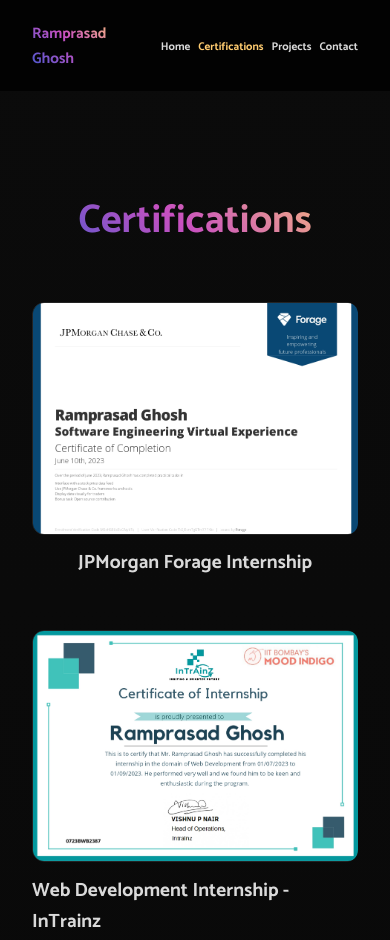
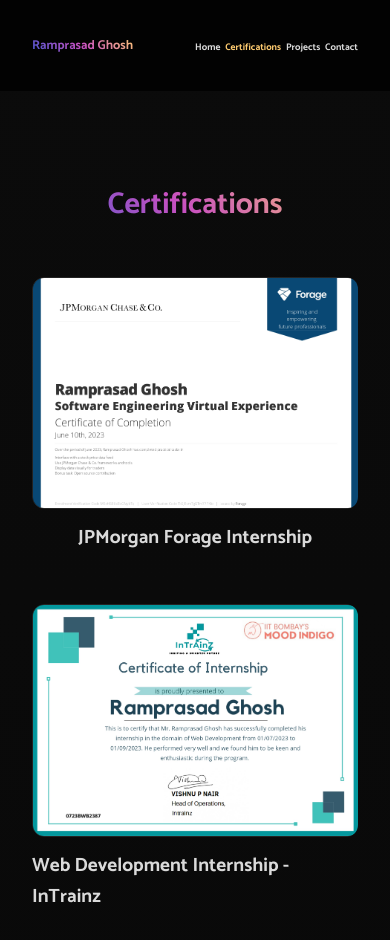
Before and after one commit to Ramghosh16RG/Portfolio, a website built with Vite: page certifications.html in a window 390 px wide. Shown: the top 940 px of the page. Built offline with nearby package versions, Linux system fonts and the light colour scheme.

Commit message:
Update certifications.css

```diff
--- a/certifications.css
+++ b/certifications.css
@@ -70,14 +70,14 @@
   .logo { font-size: 1.1rem; }
   .cert-grid { grid-template-columns: repeat(1, 1fr); }
 }
-@media (max-width: 500px) {
+@media (max-width: 400px) {
 
-  .nav-links { gap: 0.5rem; }
-  .nav-links li a { font-size: 0.7rem; }
-  .logo { font-size: .95rem; }
+  .nav-links { gap: 0.3rem; }
+  .nav-links li a { font-size: 0.6rem; }
+  .logo { font-size: .8rem; }
   .cert-grid { grid-template-columns: repeat(1, 1fr); }
   .cert-title {
-  font-size: 40px;}
+  font-size: 30px;}
 }
 
 
```
